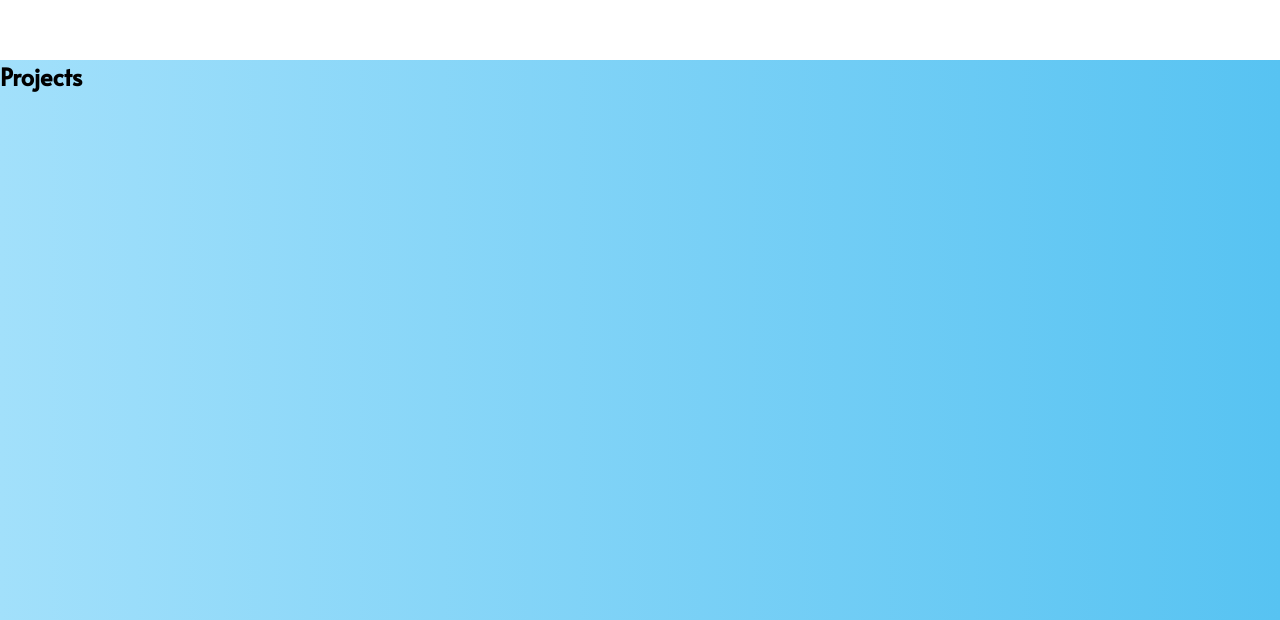
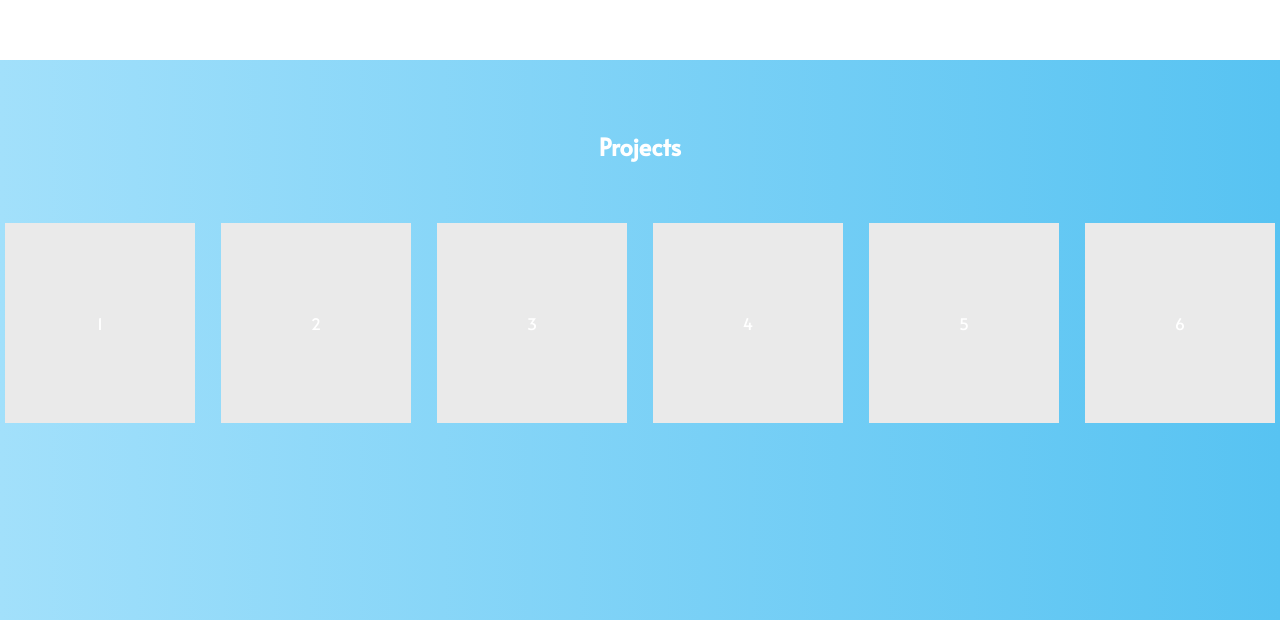
Before and after one commit to dtFocuS/dtFocuS.github.io, a website: page index.html in a window 1280 px wide. Shown: the part 1596-2216 px from the top of the page. Drawn offline with nearby package versions, Linux system fonts and the light colour scheme.

Commit message:
added grid layout in projects section

```diff
--- a/index.html
+++ b/index.html
@@ -83,6 +83,15 @@
             <section class="for-projects">
                 <div id="project">
                     <h1>Projects</h1>
+                    <div class="grid">
+
+                        <div class="module">1</div>
+                        <div class="module">2</div>
+                        <div class="module">3</div>
+                        <div class="module">4</div>
+                        <div class="module">5</div>
+                        <div class="module">6</div>
+                    </div>
                 </div>
 
             </section>
--- a/style.css
+++ b/style.css
@@ -137,7 +137,7 @@ li a {
 }
 
 #about {
-  padding-top: 70px;
+  padding-top: 50px;
 }
 
 /* Style for the projects section */
@@ -148,6 +148,44 @@ li a {
   height: 100vh;
   background: linear-gradient(to left, #57C3F2, #A2E0FB);
 }
+
+.for-projects h1 {
+  text-align: center;
+}
+
+#project {
+  padding-top: 70px;
+  color: white;
+}
+
+.grid {
+  /* Grid Fallback */
+  margin-top: 60px;
+  display: flex;
+  flex-wrap: wrap;
+
+  /* Supports Grid */
+  display: grid;
+  grid-template-columns: repeat(auto-fill, minmax(200px, 1fr));
+  grid-auto-rows: minmax(150px, auto);
+  grid-gap: 1em;
+
+}
+
+.module {
+  /* Demo-Specific Styles */
+  background: #eaeaea;
+  display: flex;
+  align-items: center;
+  justify-content: center;
+  height: 200px;
+
+  /* Flex Fallback */
+  margin-left: 5px;
+  margin-right: 5px;
+  flex: 1 1 200px;
+}
+
 
 /* .topnav li:hover {
   background-color: #ddd;
```
